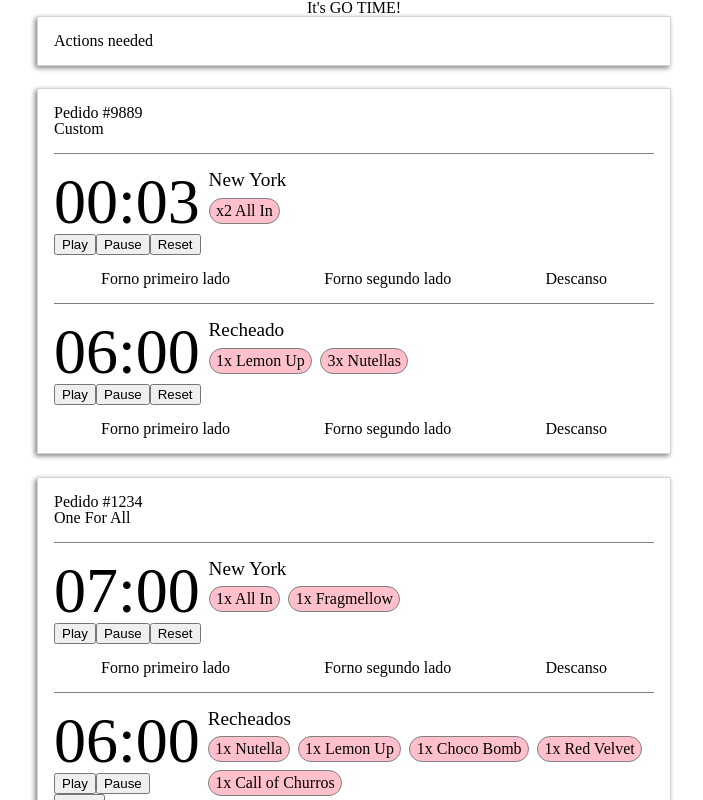
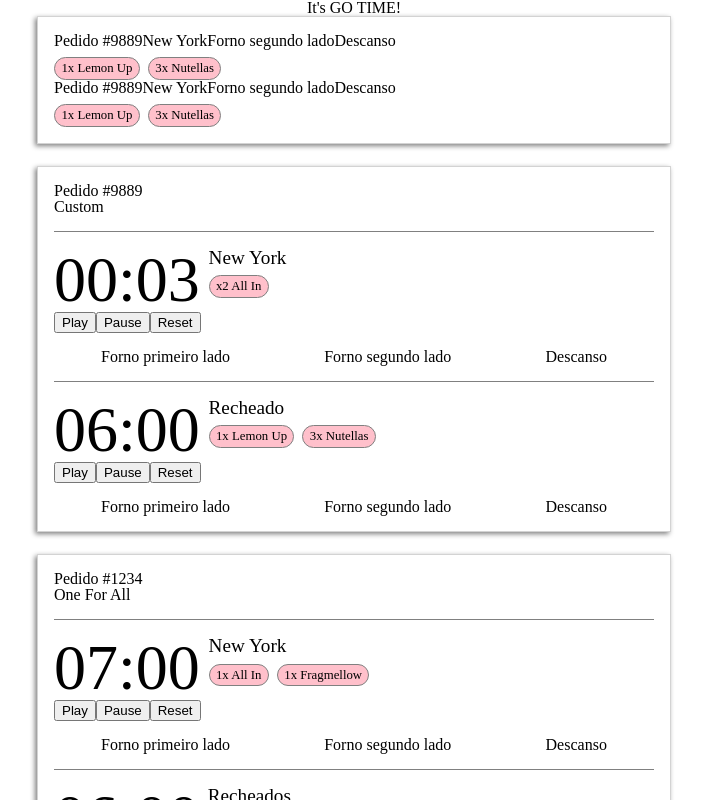
Before and after one commit to kimesf/go_time, a Next.js app: page / in a window 1280 px wide. Shown: the top 800 px of the page, without its empty margins (286-989 px from the left). Built offline with nearby package versions, Linux system fonts and the light colour scheme.

Commit message:
Skeleton Action Panel

```diff
--- /dev/null
+++ b/components/ActionPanel.tsx
@@ -0,0 +1,45 @@
+import styled from 'styled-components'
+import Pills from './Pills'
+import Step from './Step'
+import Subtask from './Subtask'
+import Task from './Task'
+
+interface Action {
+  task: Partial<Task>
+  subtask: Partial<Subtask>
+  currentStep: Partial<Step>
+  nextStep: Partial<Step>
+}
+
+const ActionPanel = ({ actions }: { actions: Action[] }) => {
+  return (
+    <StyledActionPanel>
+      {actions.map((action, index) => {
+        return <Action props={{ action }} key={index} />
+      })}
+    </StyledActionPanel>
+  )
+}
+
+const Action = ({ props }: { props: { action: Action } }) => {
+  const { action } = props
+  const { task, subtask, currentStep, nextStep } = action
+
+  return (
+    <StyledAction>
+      {task.name}
+      {subtask.name}
+      {currentStep.name}
+      {nextStep.name}
+      <Pills props={subtask.tags!} />
+    </StyledAction>)
+}
+
+const StyledActionPanel = styled.div`
+  display: flex;
+  flex-direction: column;
+`
+
+const StyledAction = styled.div`
+`
+export default ActionPanel
--- /dev/null
+++ b/components/Pills.tsx
@@ -0,0 +1,28 @@
+import styled from "styled-components"
+
+const Pills = ({ props }: { props: string[] }) => {
+  return (
+    <StyledPills>
+      {props.map((text, index) => {
+        return <Pill key={index}>{text}</Pill>
+      })}
+    </StyledPills>
+  )
+}
+
+const StyledPills = styled.div`
+  display: flex;
+  flex-wrap: wrap;
+`
+
+const Pill = styled.div`
+  border: 1px solid grey;
+  margin-right: 0.5rem;
+  margin-top: 0.5rem;
+  padding: 0.25rem 0.4rem;
+  border-radius: 15px;
+  background-color: pink;
+  font-size: 0.8rem;
+`
+
+export default Pills
--- a/components/Step.tsx
+++ b/components/Step.tsx
@@ -4,7 +4,7 @@ import Timer from './Timer'
 
 interface Step {
   time: number
-  description: string
+  name: string
 }
 
 const Step = ({ props }: { props: { step: Step, setStepDone: () => void } }) => {
--- a/components/Subtask.tsx
+++ b/components/Subtask.tsx
@@ -1,9 +1,10 @@
 import { useState } from 'react'
 import styled from 'styled-components'
+import Pills from './Pills'
 import Step from './Step'
 
 interface Subtask {
-  description: string
+  name: string
   steps: Step[]
   tags: string[]
 }
@@ -11,11 +12,10 @@ interface Subtask {
 const firstStep = 0
 
 const Subtask = ({ props }: { props: Subtask }) => {
-  const { description, tags, steps } = props
+  const { name, tags, steps } = props
   const [currentStep, setCurrentStep] = useState(firstStep)
 
   const setStepDone = () => setCurrentStep(currentStep + 1)
-
   const areAllStepsDone = () => currentStep == steps.length
 
   const CurrentStep = () => {
@@ -30,18 +30,14 @@ const Subtask = ({ props }: { props: Subtask }) => {
         <CurrentStep />
         <Info>
           <Subtitle>
-            {description}
+            {name}
           </Subtitle>
-          <Pills>
-            {tags.map((tag) => {
-              return <Pill key={tag}>{tag}</Pill>
-            })}
-          </Pills>
+          <Pills props={tags} />
         </Info>
       </Header>
       <ProgressBar>
         {steps.map((step, index) => {
-          return <Partial key={index}>{step.description}</Partial>
+          return <Partial key={index}>{step.name}</Partial>
         })}
       </ProgressBar>
     </StyledSubtask>
@@ -71,20 +67,6 @@ const Subtitle = styled.div`
   font-size: 1.2rem;
 `
 
-const Pills = styled.div`
-  display: flex;
-  flex-wrap: wrap;
-`
-
-const Pill = styled.div`
-  border: 1px solid grey;
-  margin-right: 0.5rem;
-  margin-top: 0.5rem;
-  padding: 0.25rem 0.4rem;
-  border-radius: 15px;
-  background-color: pink;
-`
-
 const ProgressBar = styled.div`
   display: flex;
   justify-content: space-around;
--- a/pages/index.tsx
+++ b/pages/index.tsx
@@ -2,8 +2,30 @@ import type { NextPage } from 'next'
 import Head from 'next/head'
 import Link from 'next/link'
 import styled from 'styled-components'
+import ActionPanel from '../components/ActionPanel'
 import Task from '../components/Task'
 import { HARD_CODED_TASKS } from '../utils/hardCodedTasks'
+
+const tempActions = [
+  {
+    task: { name: 'Pedido #9889' },
+    subtask: {
+      name: 'New York',
+      tags: ['1x Lemon Up', '3x Nutellas'],
+    },
+    currentStep: { name: 'Forno segundo lado' },
+    nextStep: { name: 'Descanso' },
+  },
+  {
+    task: { name: 'Pedido #9889' },
+    subtask: {
+      name: 'New York',
+      tags: ['1x Lemon Up', '3x Nutellas'],
+    },
+    currentStep: { name: 'Forno segundo lado' },
+    nextStep: { name: 'Descanso' },
+  }
+]
 
 const Home: NextPage = () => {
   return (
@@ -17,7 +39,7 @@ const Home: NextPage = () => {
           It&apos;s GO TIME!
         </h1>
         <Card>
-          Actions needed
+          <ActionPanel actions={tempActions} />
         </Card>
         {HARD_CODED_TASKS.map((task) => {
           return <Card key={task.name}><Task props={task} /></Card>
--- a/utils/hardCodedTasks.ts
+++ b/utils/hardCodedTasks.ts
@@ -4,37 +4,37 @@ export const HARD_CODED_TASKS = [
     tags: ['Custom'],
     subtasks: [
       {
-        description: 'New York',
+        name: 'New York',
         steps: [
           {
             time: 3,
-            description: 'Forno primeiro lado',
+            name: 'Forno primeiro lado',
           },
           {
             time: 5,
-            description: 'Forno segundo lado',
+            name: 'Forno segundo lado',
           },
           {
             time: 6,
-            description: 'Descanso'
+            name: 'Descanso'
           }
         ],
         tags: ['x2 All In']
       },
       {
-        description: 'Recheado',
+        name: 'Recheado',
         steps: [
           {
             time: 360,
-            description: 'Forno primeiro lado',
+            name: 'Forno primeiro lado',
           },
           {
             time: 360,
-            description: 'Forno segundo lado',
+            name: 'Forno segundo lado',
           },
           {
             time: 360,
-            description: 'Descanso'
+            name: 'Descanso'
           }
         ],
         tags: ['1x Lemon Up', '3x Nutellas']
@@ -46,55 +46,55 @@ export const HARD_CODED_TASKS = [
     tags: ['One For All'],
     subtasks: [
       {
-        description: 'New York',
+        name: 'New York',
         steps: [
           {
             time: 420,
-            description: 'Forno primeiro lado',
+            name: 'Forno primeiro lado',
           },
           {
             time: 420,
-            description: 'Forno segundo lado',
+            name: 'Forno segundo lado',
           },
           {
             time: 360,
-            description: 'Descanso'
+            name: 'Descanso'
           }
         ],
         tags: ['1x All In', '1x Fragmellow'],
       },
       {
-        description: 'Recheados',
+        name: 'Recheados',
         steps: [
           {
             time: 360,
-            description: 'Forno primeiro lado',
+            name: 'Forno primeiro lado',
           },
           {
             time: 360,
-            description: 'Forno segundo lado',
+            name: 'Forno segundo lado',
           },
           {
             time: 360,
-            description: 'Descanso'
+            name: 'Descanso'
           }
         ],
         tags: ['1x Nutella', '1x Lemon Up', '1x Choco Bomb', '1x Red Velvet', '1x Call of Churros']
       },
       {
-        description: 'Tradicionais',
+        name: 'Tradicionais',
         steps: [
           {
             time: 300,
-            description: 'Forno primeiro lado',
+            name: 'Forno primeiro lado',
           },
           {
             time: 300,
-            description: 'Forno segundo lado',
+            name: 'Forno segundo lado',
           },
           {
             time: 360,
-            description: 'Descanso'
+            name: 'Descanso'
           }
         ],
         tags: ['1x Macadâmia', '1x Choco Chip']
```
Also changed, not shown: 1 other file (tests, documents, lock files or other folders).
